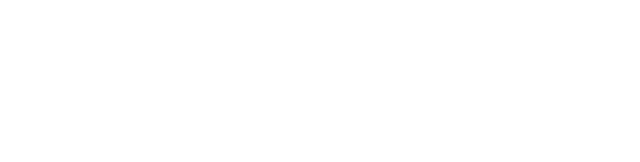
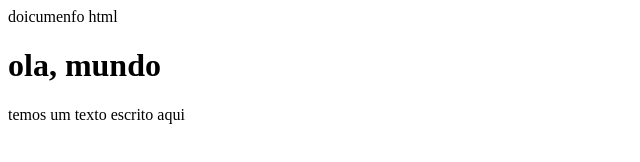
Before and after one commit to matheusmartinscarmo/site, a plain HTML site: page index.html in a window 1280 px wide. Shown: the whole page, without its empty margins (0-640 px from the left). Drawn offline with Linux system fonts and the light colour scheme.

Commit message:
Update index.html

```diff
--- a/index.html
+++ b/index.html
@@ -1,5 +1,12 @@
 <!doctype html>
 <html lang =pt-br">
   <meta charset= utf-8>
-  <meta neme = viewport content wid
+  <meta neme = viewport content width=device-vidth.initiolicale=1.0>
+  </title>doicumenfo html</title>
 </head>
+  <body>
+    <h1> ola, mundo</h1>
+    <p> temos um texto escrito aqui
+    </p>
+  </body>
+</html>
```
